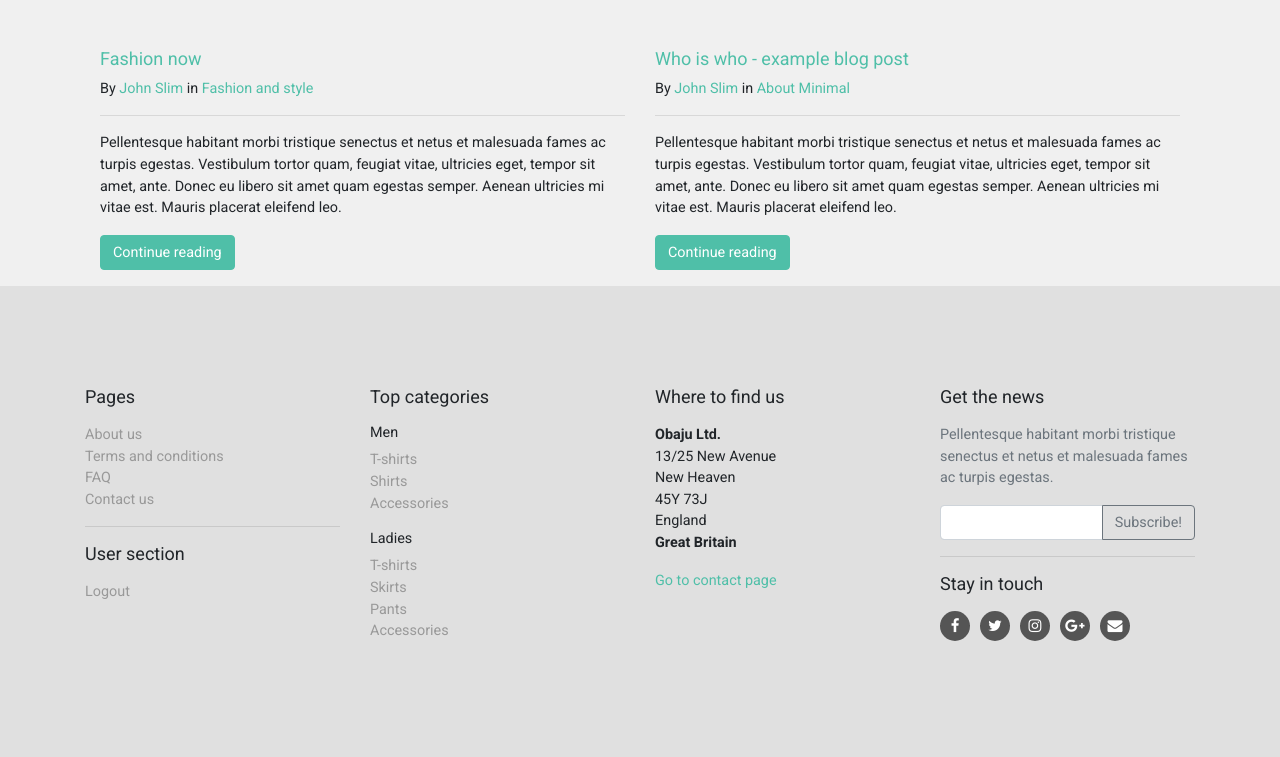
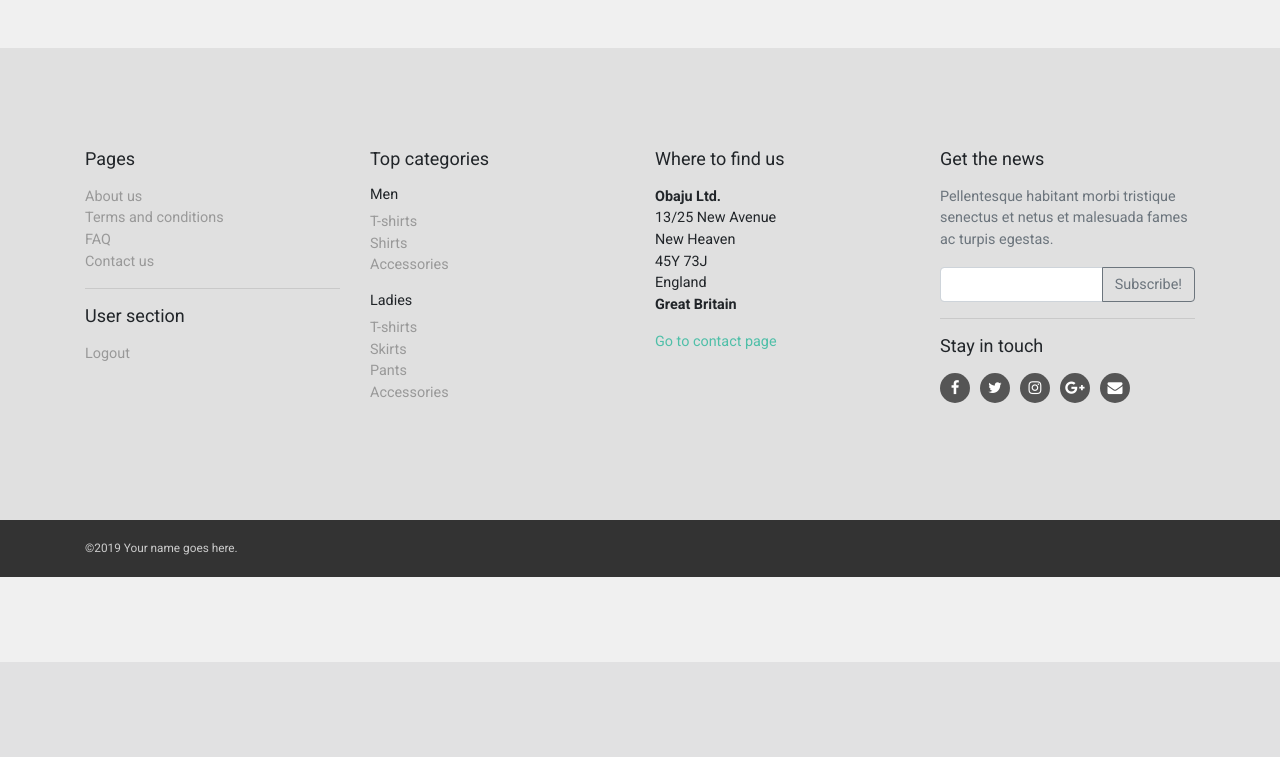
Before and after one commit to ekaru04/online-website-ecommerce, a PHP site: page /boneka.php in a window 1280 px wide. Shown: the part 138-895 px from the top of the page. After the commit the page ends 800 px from the top, so only its background shows below. Run offline with PHP 8.4, Linux system fonts and the light colour scheme; data comes from the database, SQL or seed files in the repository; data that the repository does not hold is empty.

Commit message:
Shinta Mauliantika

```diff
--- a/boneka.php
+++ b/boneka.php
@@ -191,7 +191,7 @@
         <div class="container">
           <div class="col-md-12">
             <div id="blog-homepage" class="row">
-              <div class="col-sm-6">
+              <!-- <div class="col-sm-6">
                 <div class="post">
                   <h4><a href="post.html">Fashion now</a></h4>
                   <p class="author-category">By <a href="#">John Slim</a> in <a href="">Fashion and style</a></p>
@@ -199,8 +199,8 @@
                   <p class="intro">Pellentesque habitant morbi tristique senectus et netus et malesuada fames ac turpis egestas. Vestibulum tortor quam, feugiat vitae, ultricies eget, tempor sit amet, ante. Donec eu libero sit amet quam egestas semper. Aenean ultricies mi vitae est. Mauris placerat eleifend leo.</p>
                   <p class="read-more"><a href="post.html" class="btn btn-primary">Continue reading</a></p>
                 </div>
-              </div>
-              <div class="col-sm-6">
+              </div> -->
+              <!-- <div class="col-sm-6">
                 <div class="post">
                   <h4><a href="post.html">Who is who - example blog post</a></h4>
                   <p class="author-category">By <a href="#">John Slim</a> in <a href="">About Minimal</a></p>
@@ -208,7 +208,7 @@
                   <p class="intro">Pellentesque habitant morbi tristique senectus et netus et malesuada fames ac turpis egestas. Vestibulum tortor quam, feugiat vitae, ultricies eget, tempor sit amet, ante. Donec eu libero sit amet quam egestas semper. Aenean ultricies mi vitae est. Mauris placerat eleifend leo.</p>
                   <p class="read-more"><a href="post.html" class="btn btn-primary">Continue reading</a></p>
                 </div>
-              </div>
+              </div> -->
             </div>
             <!-- /#blog-homepage-->
           </div>
```
